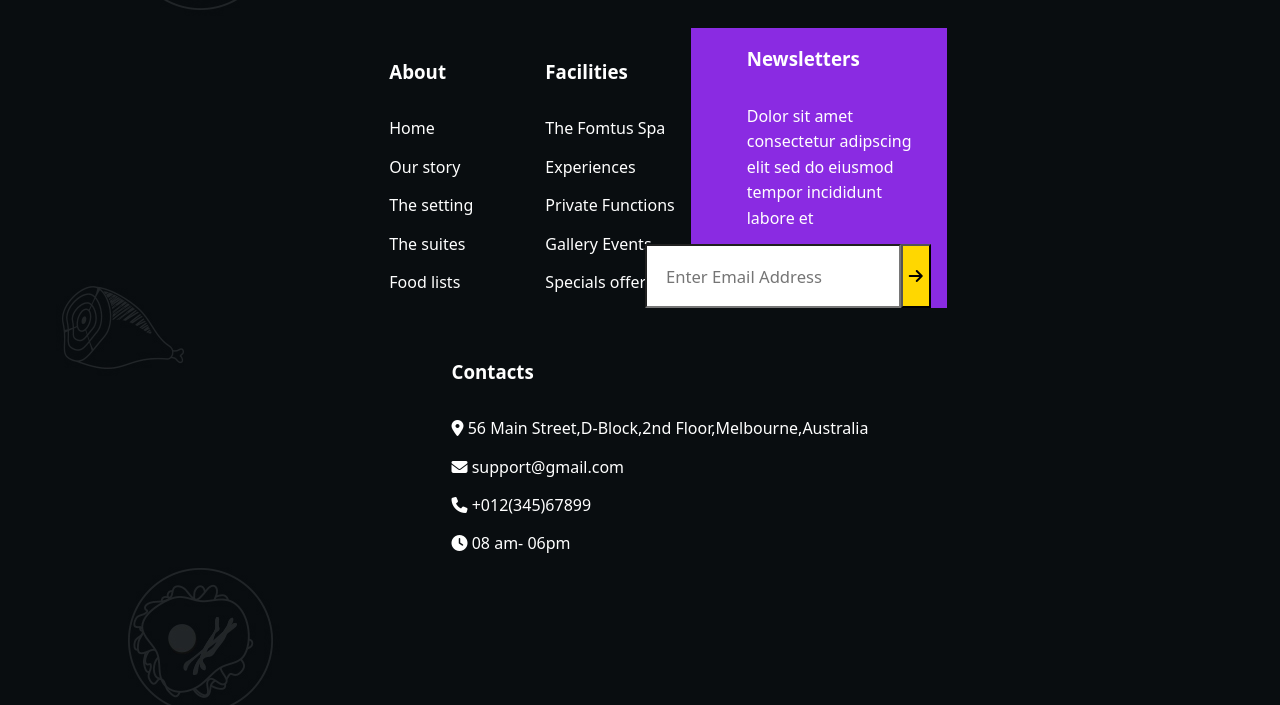
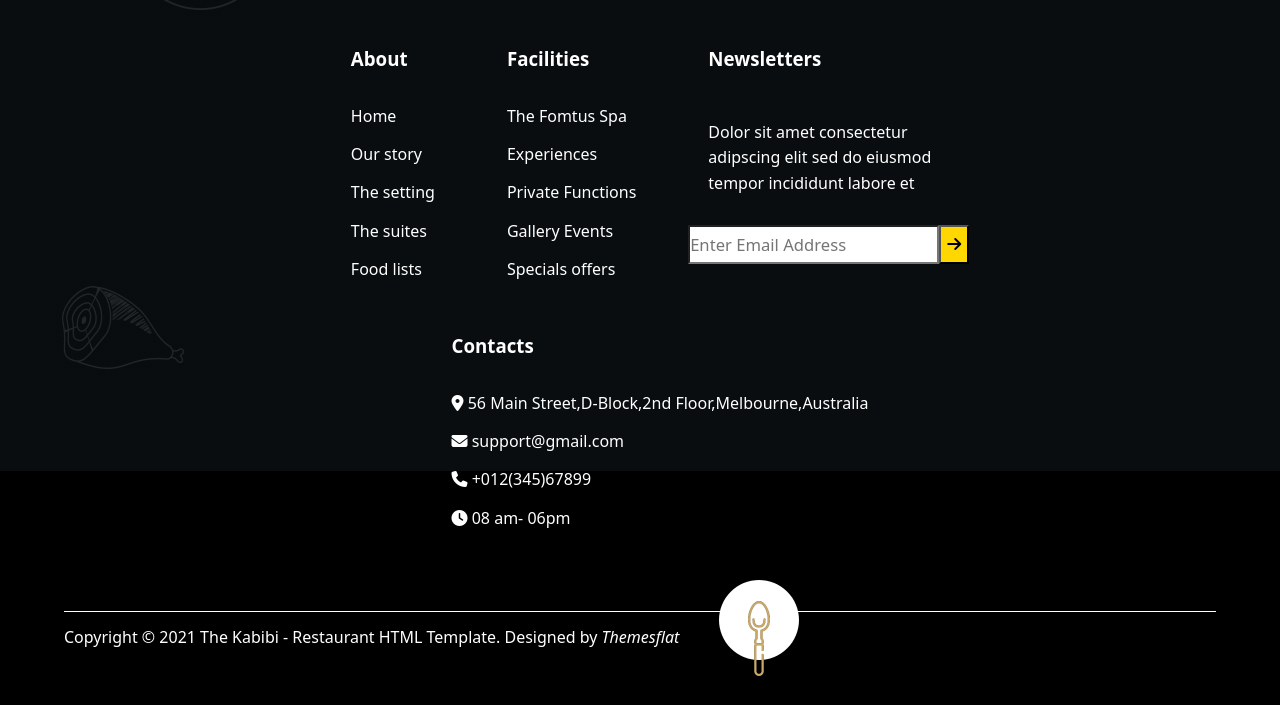
Before and after one commit to Takowski/Kababi-food, a plain HTML site: page index.html in a window 1280 px wide. Shown: the part 10097-10802 px from the top of the page. Drawn offline with Linux system fonts and the light colour scheme; files whose address does not match are found by name.

Commit message:
footer presque

```diff
--- a/asset/style/scss/layouts/_footer.scss
+++ b/asset/style/scss/layouts/_footer.scss
@@ -1,6 +1,8 @@
 footer {
 		width: 100%;
 		background-image: url("/asset/img/footer/img-ng-footer.jpg");
+		background-repeat: no-repeat;
+		background-color: black;
 		display: flex;
 		flex-direction: column;
 		justify-content: center;
@@ -16,12 +18,16 @@ footer {
 					display: flex;
 					flex-wrap: wrap;
 					justify-content: center;
-					align-items: center;
-					padding: 5vw;
+					align-items: space-around;
+					padding:5vw;
+					border-bottom: 1px solid $color-footer;
+
 
 						ul {
-							display: flex;
-							flex-direction: column;
+							display:flex;
+							flex-direction:column;
+							justify-content: flex-start;
+							align-content: flex-start;
 							gap: 1vw;
 
 
@@ -38,31 +44,31 @@ footer {
 								}
 							 }
 							.Newsletters {
-								max-width: 20vw;
+								max-width: 26vw;
 								display: flex;
 								flex-direction: column;
 								gap: 1vw;
 								align-content: flex-start;
-								background-color: blueviolet;
+								justify-content: flex-start;
 
 								.form {
-									display: flex;
-									flex-direction: row;
-									align-items: flex-end;
-									justify-content: flex-end;
+									display:flex;
+									flex-direction:row;
+									align-items:flex-end;
+									justify-content:flex-end;
 
 										input {
-											width: 20vw;
-											height: 5vw;
+											width: 27vw;
+											height: 3vw;
 											background:white;
 											color: red;
-											padding: 1vw 1.5vw;
+											padding: 0;
 											font-size: 1.3vw;
 											outline: none;
 												}
 										button {
-											width: 5vw;
-											height: 5vw;
+											width: 3vw;
+											height: 3vw;
 											background:gold;
 											transition: all .3s ease;
 											flex-direction: row;
@@ -72,4 +78,42 @@ footer {
 
 										}
 									}
-								}
+
+				.Copyright {
+					max-height: 5vh;
+					padding: 0vw;
+					display: inline-flex;
+					flex-direction: row;
+					justify-content: space-between;
+					gap: 20vw;
+
+
+
+
+
+					color: $color-footer;
+					border-bottom: 0px solid $color-footer;
+					div {
+						align-self: flex-start;
+						display : flex;
+						flex-direction: row;
+						align-items: start;
+
+
+						p {justify-self: flex-start;}
+
+						img{
+						    margin-top: -6vh;
+						}
+
+					}
+					ul {
+						color: $color-footer;
+						display: flex;
+						flex-direction: row;
+						justify-content: flex-end;
+
+
+					}
+					}
+				}
--- a/index.html
+++ b/index.html
@@ -223,7 +223,7 @@
     </ul>
     <ul class="Newsletters">
         <li><h3>Newsletters</h3></li>
-                    <li>Dolor sit amet consectetur adipscing elit sed do eiusmod tempor incididunt labore et </li>
+                    <li><p>Dolor sit amet consectetur adipscing elit sed do eiusmod tempor incididunt labore et</p> </li>
                     <li class="form">
                         <input type="email" name="email-adress" placeholder="Enter Email Address">
                         <button type="submit"><i class="fa-solid fa-arrow-right"></i><span></span></button>
@@ -240,7 +240,7 @@
 
 </article>
 
-<article>
+<article class="Copyright">
     <div>
         <p>Copyright &#169; 2021 The Kabibi - Restaurant HTML Template. Designed by <em>Themesflat</em></p>
         <figure>
```
Also changed, not shown: asset/style/scss/style.css, 1 other file.
